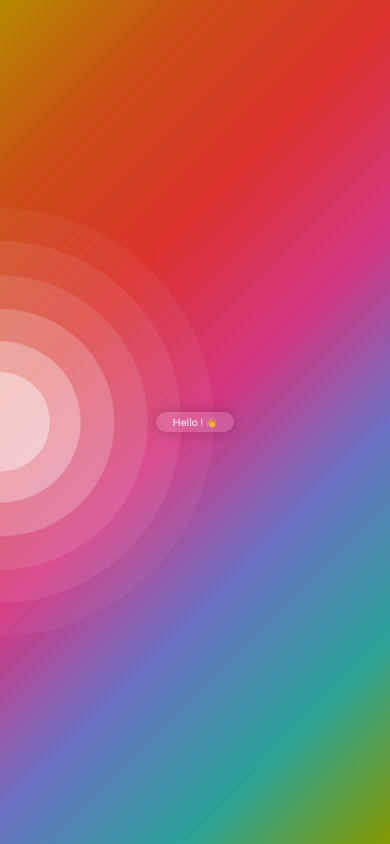
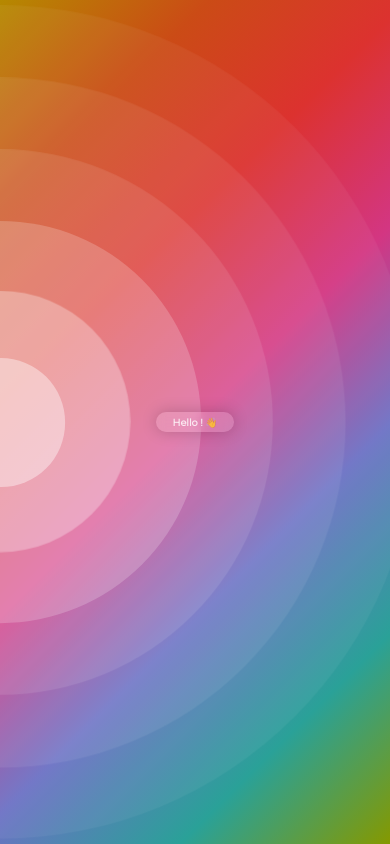
Before and after one commit to GabrielSchell/GabrielSchell.github.io, a plain HTML site: page index.html in a window 390 px wide. Drawn offline with Linux system fonts and the light colour scheme.

Commit message:
Smartphone vertical fix

```diff
--- a/assets/css/main.css
+++ b/assets/css/main.css
@@ -307,6 +307,37 @@ div.navbar-dropdown {
   backdrop-filter: blur(5px);
 }
 
+:root {
+
+}
+
+@media all and (orientation: portrait) {
+  #circle-small {
+    --csize: 15vh
+  }
+
+  #circle-medium {
+    --csize1: 30vh
+  }
+
+  #circle-large {
+    --csize2: 45vh;
+  }
+
+  #circle-xlarge {
+    --csize3: 60vh;
+  }
+
+  #circle-xxlarge {
+    --csize4: 75vh;
+  }
+
+  #circle-xxxlarge {
+    --csize5: 90vh;
+  }
+}
+
+
 .char1-1 { transform: rotate(25.7deg); }
 .char1-2 { transform: rotate(51.42deg); }
 .char1-3 { transform: rotate(77.14deg); }
```
Also changed, not shown: index.html (+13 -8 lines).
